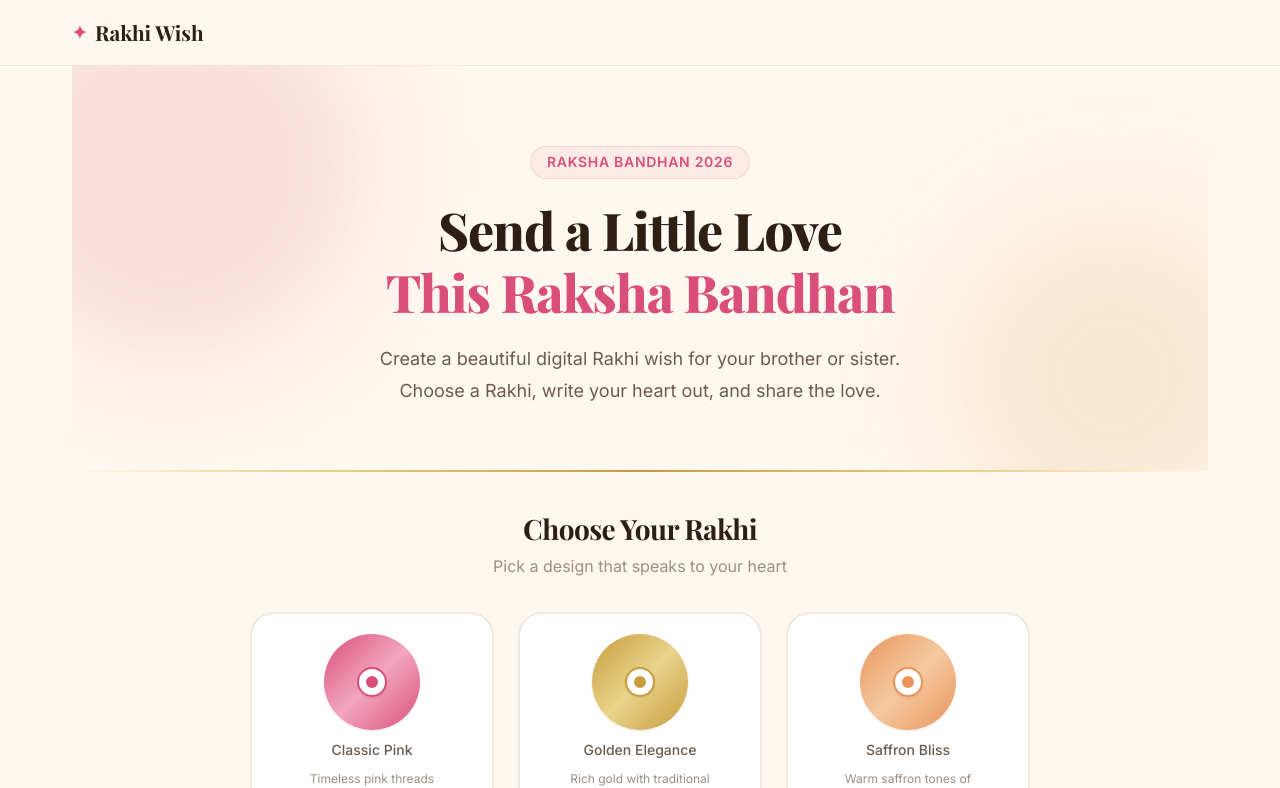
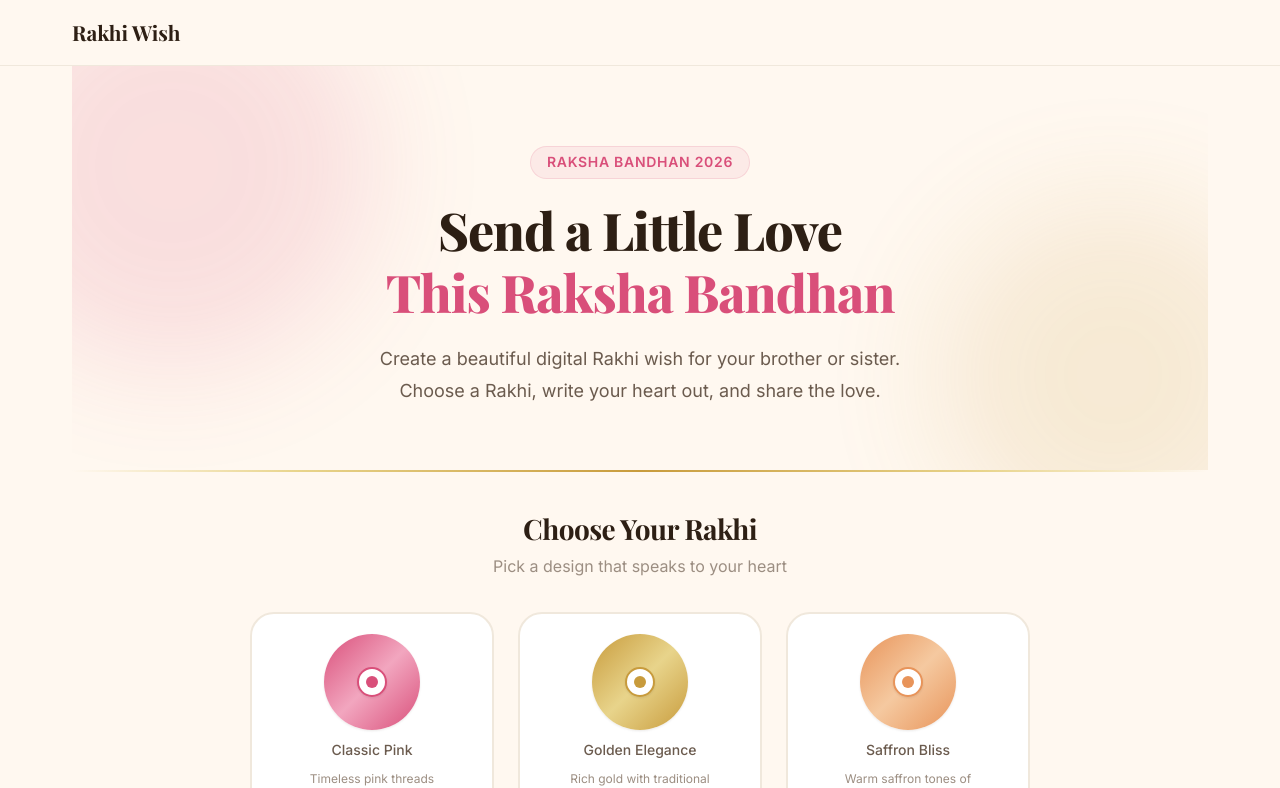
Before and after one commit to tallapallimanikanta/RakhiWishes, a React (Vite) app: page / in a window 1280 px wide. Shown: the top 788 px of the page. Built offline with nearby package versions, Linux system fonts and the light colour scheme; no server answers.

Commit message:
style: remove logo icon from header
🤖 Generated with Codebuff
Co-Authored-By: Codebuff <noreply@codebuff.com>

```diff
--- a/src/pages/CreateWishPage.tsx
+++ b/src/pages/CreateWishPage.tsx
@@ -35,7 +35,6 @@ function CreateWishPage({
       <header className="page-header animate-fade-in">
         <div className="container page-header__inner">
           <span className="page-header__logo" aria-label="Rakhi Wish">
-            <span className="page-header__logo-icon" aria-hidden="true">✦</span>
             Rakhi Wish
           </span>
         </div>
```
